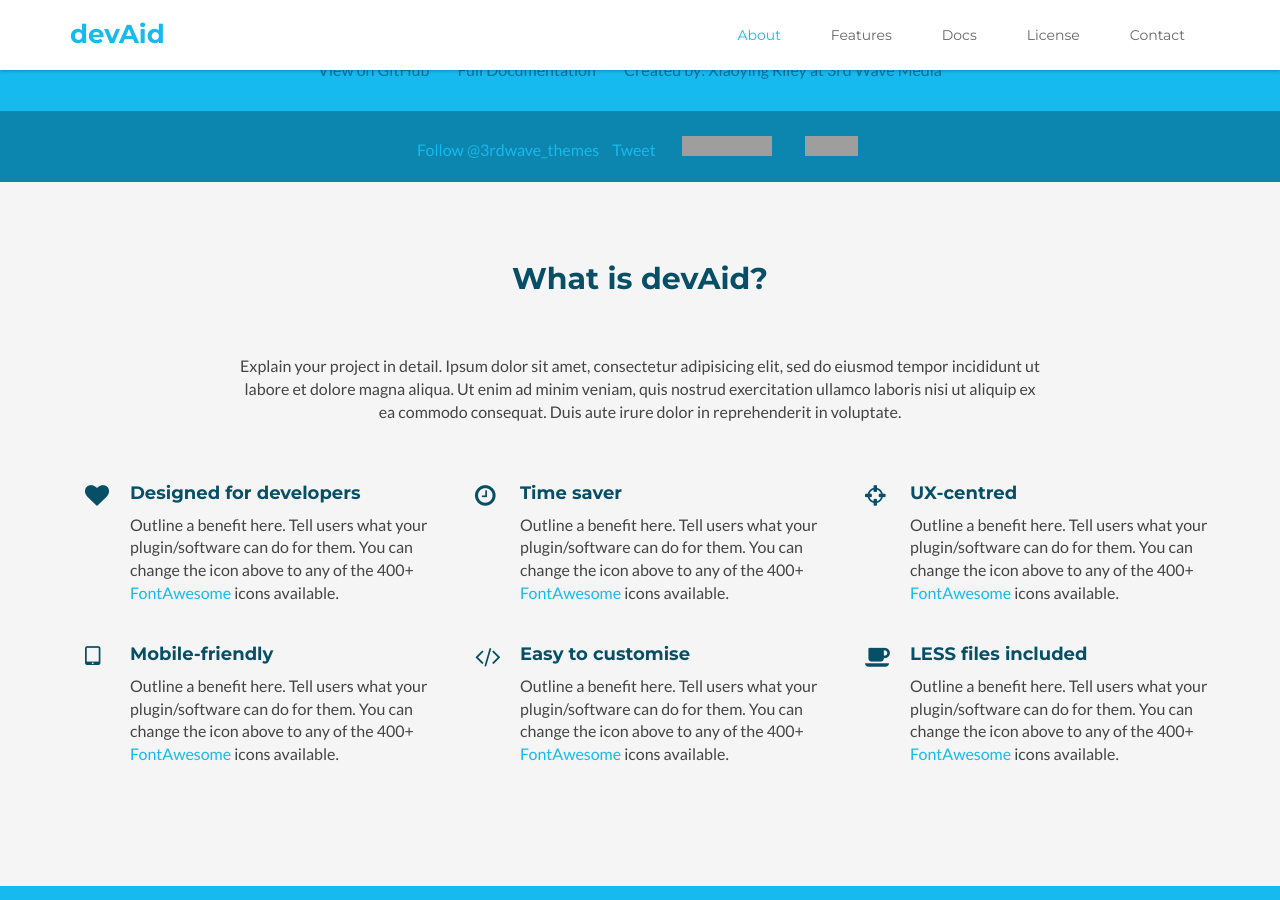
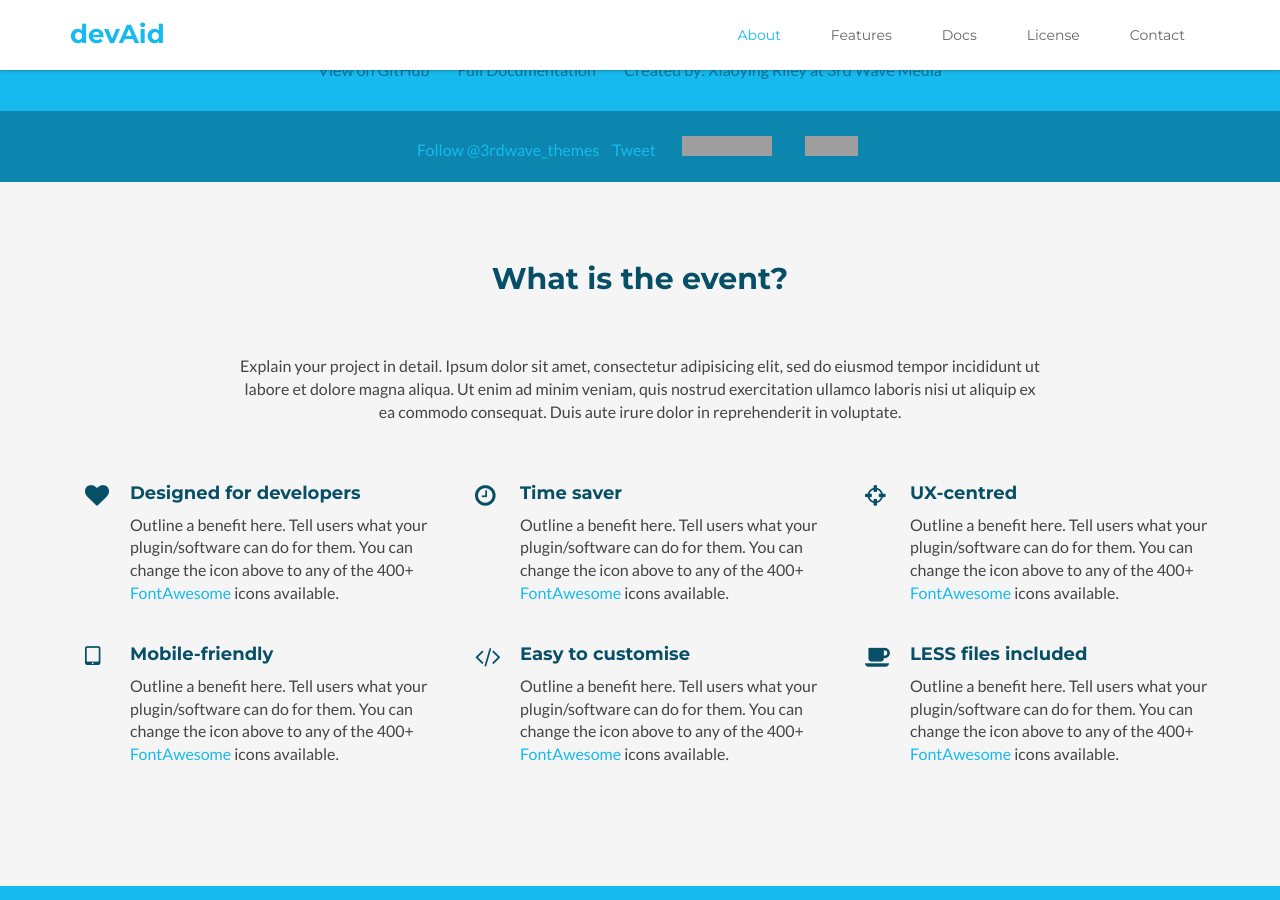
Before and after one commit to goodwillanalytics/goodwillanalytics.github.io, a Jekyll site: the page built from index.html, in a window 1280 px wide and 900 px high, scrolled down 483 px. Built offline with Jekyll 4.4.1, drawn with Linux system fonts in a browser that asks for light colours; comment, search, counter and statistics services are not loaded; grey boxes are pictures that could not be loaded.

Commit message:
Changed about title

```diff
--- a/_includes/about.html
+++ b/_includes/about.html
@@ -1,7 +1,7 @@
     <!-- ******ABOUT****** -->
     <section id="about" class="about section">
         <div class="container">
-            <h2 class="title text-center">What is devAid?</h2>
+            <h2 class="title text-center">What is the event?</h2>
             <p class="intro text-center">Explain your project in detail. Ipsum dolor sit amet, consectetur adipisicing elit, sed do eiusmod tempor incididunt ut labore et dolore magna aliqua. Ut enim ad minim veniam, quis nostrud exercitation ullamco laboris nisi ut aliquip ex ea commodo consequat. Duis aute irure dolor in reprehenderit in voluptate.</p>
             <div class="row">
                 <div class="item col-md-4 col-sm-6 col-xs-12">
```
